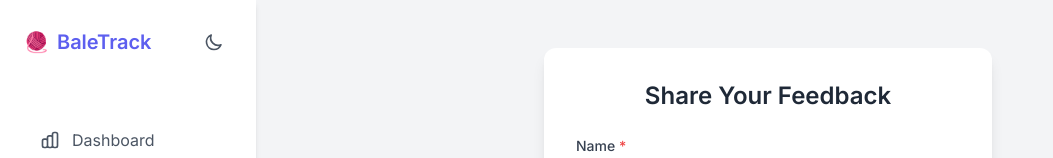
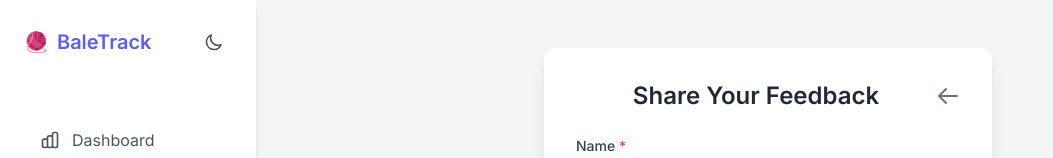
Before and after one commit to FaithMutua-code/bale-track-react, a React (Vite) app in the folder frontend/: page /feedback in a window 1280 px wide. Shown: the top 158 px of the page, without its empty margins (0-1053 px from the left). Built offline with nearby package versions, Linux system fonts and the light colour scheme; no server answers.

Commit message:
Refactor App component to include FeedbackWrapper for onBack navigation

```diff
--- a/frontend/src/App.jsx
+++ b/frontend/src/App.jsx
@@ -1,5 +1,5 @@
 import { QueryClient, QueryClientProvider } from "@tanstack/react-query";
-import {  Routes, Route } from 'react-router-dom';
+import { Routes, Route, useNavigate } from 'react-router-dom';
 import { ToastContainer } from "react-toastify";
 import FeedbackForm from "./Components/FeebackForm";
 import Sidebar from './Components/Sidebar';
@@ -12,6 +12,12 @@ import Layout from "./Components/Layout";
 
 const queryClient = new QueryClient();
 
+// ✅ FeedbackWrapper to pass `onBack` prop
+function FeedbackWrapper() {
+  const navigate = useNavigate();
+  return <FeedbackForm onBack={() => navigate(-1)} />;
+}
+
 // In App.jsx
 function App() {
   return (
@@ -20,16 +26,18 @@ function App() {
 
       <Routes>
         <Route path="/login" element={<AuthForm />} />
+
         <Route path="/" element={<Layout />}>
           <Route index element={<Dashboard />} />
           <Route path="dashboard" element={<Dashboard />} />
           <Route path="data-entry" element={<DataEntry />} />
           <Route path="savings" element={<Savings />} />
           <Route path="reports" element={<Reports />} />
-            <Route path="feedback" element={<FeedbackForm />} />
+
+          {/* ✅ Use the wrapper here */}
+          <Route path="feedback" element={<FeedbackWrapper />} />
         </Route>
       </Routes>
-
     </QueryClientProvider>
   );
 }
```
Lines whose indentation alone changed are shown as unchanged.
